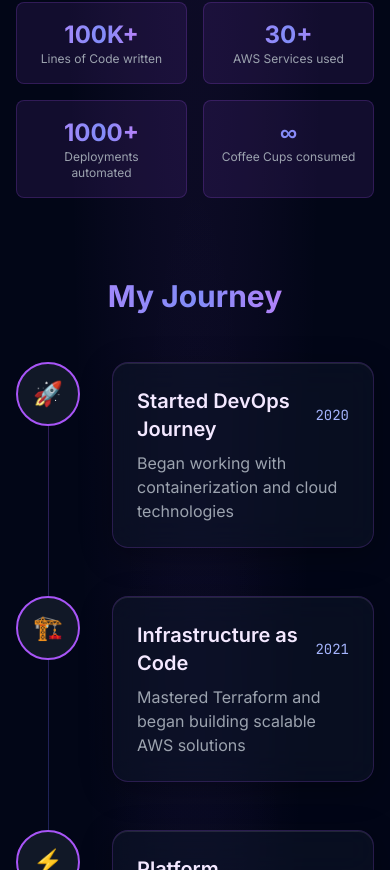
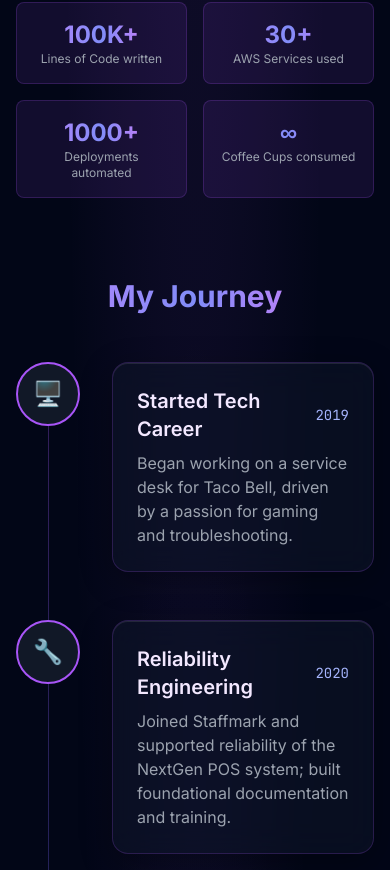
Before and after one commit to mhealy-dev/mHealy.dev, a SvelteKit app: page /about in a window 390 px wide. Shown: the part 1130-2000 px from the top of the page. Built offline with nearby package versions, Linux system fonts and the light colour scheme.

Commit message:
fix: update to remove cell

```diff
--- a/src/lib/components/ContactSection.svelte
+++ b/src/lib/components/ContactSection.svelte
@@ -1,12 +1,12 @@
 <script lang="ts">
-	let formData = {
+	let formData = $state({
 		name: '',
 		email: '',
 		message: ''
-	};
+	});
 
-	let isSubmitting = false;
-	let submitMessage = '';
+	let isSubmitting = $state(false);
+	let submitMessage = $state('');
 
 	async function handleSubmit(e: Event) {
 		e.preventDefault();
@@ -43,7 +43,7 @@
 		<h2 class="text-4xl font-bold text-center mb-4 gradient-text">Get In Touch</h2>
 		<p class="text-center text-gray-400 mb-12">Let's create something amazing together</p>
 
-		<form on:submit={handleSubmit} class="space-y-6">
+		<form onsubmit={handleSubmit} class="space-y-6">
 			<div>
 				<label for="name" class="block text-sm font-medium mb-2 text-primary-300">Name</label>
 				<input
--- a/src/lib/components/Footer.svelte
+++ b/src/lib/components/Footer.svelte
@@ -11,11 +11,6 @@
             name: "LinkedIn",
             href: "https://www.linkedin.com/in/michael-healy-5aabaa161/",
             icon: "linkedin",
-        },
-        {
-            name: "Twitter",
-            href: "https://twitter.com/mhealy",
-            icon: "twitter",
         },
     ];
 </script>
--- a/src/lib/components/Hero.svelte
+++ b/src/lib/components/Hero.svelte
@@ -1,14 +1,12 @@
 <script lang="ts">
-    import { onMount } from "svelte";
+    let typedText = $state("");
+    const roles = ["Platform Engineer", "Problem Solver", "Tech Enthusiast"];
+    let currentRole = $state(0);
+    let isDeleting = $state(false);
+    let scrollY = $state(0);
+    let showScrollIndicator = $derived(scrollY < 50); // Show when at top, hide when scrolled down
 
-    let typedText = "";
-    const roles = ["Platform Engineer", "Problem Solver", "Tech Enthusiast"];
-    let currentRole = 0;
-    let isDeleting = false;
-    let scrollY = 0;
-    let showScrollIndicator = true;
-
-    onMount(() => {
+    $effect(() => {
         const typeSpeed = 100;
         const deleteSpeed = 50;
         const pauseTime = 2000;
@@ -43,7 +41,6 @@
         // Handle scroll indicator visibility
         const handleScroll = () => {
             scrollY = window.scrollY;
-            showScrollIndicator = scrollY < 50; // Show when at top, hide when scrolled down
         };
 
         window.addEventListener('scroll', handleScroll);
--- a/src/lib/components/Navigation.svelte
+++ b/src/lib/components/Navigation.svelte
@@ -1,9 +1,8 @@
 <script lang="ts">
     import { page } from "$app/stores";
-    import { onMount } from "svelte";
 
-    let isScrolled = false;
-    let isMobileMenuOpen = false;
+    let isScrolled = $state(false);
+    let isMobileMenuOpen = $state(false);
 
     const navItems = [
         { href: "/", label: "Home" },
@@ -13,7 +12,7 @@
         { href: "/contact", label: "Contact" },
     ];
 
-    onMount(() => {
+    $effect(() => {
         const handleScroll = () => {
             isScrolled = window.scrollY > 20;
         };
@@ -57,7 +56,7 @@
 
             <!-- Mobile Menu Button -->
             <button
-                on:click={() => (isMobileMenuOpen = !isMobileMenuOpen)}
+                onclick={() => (isMobileMenuOpen = !isMobileMenuOpen)}
                 class="md:hidden p-2 rounded-lg border border-primary-500 border-opacity-20 hover:border-primary-500 hover:border-opacity-40 hover:bg-primary-500 hover:bg-opacity-10 transition-all duration-300"
             >
                 <svg
@@ -95,7 +94,7 @@
                     {#each navItems as item}
                         <a
                             href={item.href}
-                            on:click={() => (isMobileMenuOpen = false)}
+                            onclick={() => (isMobileMenuOpen = false)}
                             class="block text-lg font-medium text-gray-300 hover:text-primary-300 transition-colors"
                             class:text-primary-300={$page.url.pathname ===
                                 item.href}
--- a/src/lib/components/SkillsSection.svelte
+++ b/src/lib/components/SkillsSection.svelte
@@ -84,7 +84,7 @@
 		}
 	];
 
-	let expandedSkill: string | null = null;
+	let expandedSkill = $state<string | null>(null);
 </script>
 
 <section id="skills" class="py-20 relative">
@@ -95,9 +95,11 @@
 		<div class="grid grid-cols-1 md:grid-cols-2 lg:grid-cols-3 gap-6 items-start">
 			{#each skills as skill, i}
 				<div class="card p-6 group transition-all duration-500 ease-in-out relative cursor-pointer overflow-hidden"
+				     role="button"
+				     tabindex="0"
 				     style="animation-delay: {i * 100}ms; min-height: 100px;"
-				     on:mouseenter={() => expandedSkill = skill.name}
-				     on:mouseleave={() => expandedSkill = null}>
+				     onmouseenter={() => expandedSkill = skill.name}
+				     onmouseleave={() => expandedSkill = null}>
 					<div class="flex justify-between items-center mb-3">
 						<h3 class="font-semibold text-lg text-primary-200 transition-colors duration-300 {expandedSkill === skill.name ? 'text-primary-100' : ''}">{skill.name}</h3>
 						<span class="text-xs px-2 py-1 rounded-full bg-primary-500 bg-opacity-20 text-primary-300 transition-all duration-300 {expandedSkill === skill.name ? 'bg-opacity-30' : ''}">
--- a/src/routes/about/+page.svelte
+++ b/src/routes/about/+page.svelte
@@ -1,54 +1,79 @@
 <script lang="ts">
-	import { onMount } from 'svelte';
-
-	let currentImageIndex = 0;
-	let isImageLoading = true;
+    let currentImageIndex = $state(0);
+    let isImageLoading = $state(true);
 
     // Timeline data
     const timeline = [
         {
-			year: '2020',
-			title: 'Started DevOps Journey',
-			description: 'Began working with containerization and cloud technologies',
-			icon: '🚀'
+            year: "2019",
+            title: "Started Tech Career",
+            description:
+                "Began working on a service desk for Taco Bell, driven by a passion for gaming and troubleshooting.",
+            icon: "🖥️",
         },
         {
-			year: '2021',
-			title: 'Infrastructure as Code',
-			description: 'Mastered Terraform and began building scalable AWS solutions',
-			icon: '🏗️'
+            year: "2020",
+            title: "Reliability Engineering",
+            description:
+                "Joined Staffmark and supported reliability of the NextGen POS system; built foundational documentation and training.",
+            icon: "🔧",
         },
         {
-			year: '2022',
-			title: 'Platform Engineering',
-			description: 'Transitioned to Platform Engineering, focusing on developer experience',
-			icon: '⚡'
+            year: "2021",
+            title: "POS Infrastructure Lead",
+            description:
+                "Promoted to PSA I–III roles at Taco Bell, leading automation and dashboard work for FOH/NGPOS initiatives.",
+            icon: "📊",
         },
         {
-			year: '2023',
-			title: 'Full Stack Evolution',
-			description: 'Expanded skills to include modern frontend frameworks and Go',
-			icon: '🎯'
-		}
+            year: "2024",
+            title: "Automation Specialist",
+            description:
+                "Joined Yum! Brands, built tools, dashboards, and incident response systems; led internal enablement efforts.",
+            icon: "⚙️",
+        },
+        {
+            year: "2025",
+            title: "Platform Engineer",
+            description:
+                "Transitioned to one of three Platform Engineers on the Byte team, focused on internal developer platforms and temporal workflows.",
+            icon: "🚀",
+        },
     ];
 
     // Interests/hobbies
     const interests = [
-		{ name: 'Open Source', icon: '💻', description: 'Contributing to OSS projects' },
-		{ name: 'Cloud Architecture', icon: '☁️', description: 'Designing scalable systems' },
-		{ name: 'Automation', icon: '🤖', description: 'If it can be automated, it should be' },
-		{ name: 'Learning', icon: '📚', description: 'Always exploring new technologies' }
+        {
+            name: "Open Source",
+            icon: "💻",
+            description: "Contributing to OSS projects",
+        },
+        {
+            name: "Cloud Architecture",
+            icon: "☁️",
+            description: "Designing scalable systems",
+        },
+        {
+            name: "Automation",
+            icon: "🤖",
+            description: "If it can be automated, it should be",
+        },
+        {
+            name: "Learning",
+            icon: "📚",
+            description: "Always exploring new technologies",
+        },
     ];
 
     // Fun facts or stats
     const stats = [
-		{ label: 'Lines of Code', value: '100K+', suffix: 'written' },
-		{ label: 'AWS Services', value: '30+', suffix: 'used' },
-		{ label: 'Deployments', value: '1000+', suffix: 'automated' },
-		{ label: 'Coffee Cups', value: '∞', suffix: 'consumed' }
+        { label: "Lines of Code", value: "100K+", suffix: "written" },
+        { label: "AWS Services", value: "30+", suffix: "used" },
+        { label: "Deployments", value: "1000+", suffix: "automated" },
+        { label: "Coffee Cups", value: "∞", suffix: "consumed" },
     ];
 
-	onMount(() => {
+    $effect(() => {
         // Simulate image loading
         setTimeout(() => {
             isImageLoading = false;
@@ -58,7 +83,10 @@
 
 <svelte:head>
     <title>About - Michael Healy</title>
-	<meta name="description" content="Learn more about Michael Healy - Platform Engineer, problem solver, and technology enthusiast" />
+    <meta
+        name="description"
+        content="Learn more about Michael Healy - Platform Engineer, problem solver, and technology enthusiast"
+    />
 </svelte:head>
 
 <div class="min-h-screen pt-20 pb-12">
@@ -66,22 +94,38 @@
         <!-- Hero Section -->
         <section class="mb-20">
             <div class="max-w-6xl mx-auto">
-				<h1 class="text-4xl md:text-5xl font-bold text-center mb-8 gradient-text">About Me</h1>
+                <h1
+                    class="text-4xl md:text-5xl font-bold text-center mb-8 gradient-text"
+                >
+                    About Me
+                </h1>
 
                 <div class="grid md:grid-cols-2 gap-12 items-center">
                     <!-- Image/Avatar Section -->
                     <div class="relative group">
-						<div class="aspect-square max-w-md mx-auto relative overflow-hidden rounded-2xl">
+                        <div
+                            class="aspect-square max-w-md mx-auto relative overflow-hidden rounded-2xl"
+                        >
                             {#if isImageLoading}
-								<div class="absolute inset-0 bg-primary-500 bg-opacity-10 animate-pulse"></div>
+                                <div
+                                    class="absolute inset-0 bg-primary-500 bg-opacity-10 animate-pulse"
+                                ></div>
                             {/if}
-							<div class="absolute inset-0 bg-gradient-to-br from-primary-500 to-secondary-500 opacity-20"></div>
-							<div class="absolute inset-0 flex items-center justify-center">
+                            <div
+                                class="absolute inset-0 bg-gradient-to-br from-primary-500 to-secondary-500 opacity-20"
+                            ></div>
+                            <div
+                                class="absolute inset-0 flex items-center justify-center"
+                            >
                                 <div class="text-9xl">👨‍💻</div>
                             </div>
                             <!-- Decorative elements -->
-							<div class="absolute -top-4 -right-4 w-24 h-24 bg-accent-500 rounded-full blur-2xl opacity-30 group-hover:opacity-50 transition-opacity"></div>
-							<div class="absolute -bottom-4 -left-4 w-32 h-32 bg-primary-500 rounded-full blur-2xl opacity-30 group-hover:opacity-50 transition-opacity"></div>
+                            <div
+                                class="absolute -top-4 -right-4 w-24 h-24 bg-accent-500 rounded-full blur-2xl opacity-30 group-hover:opacity-50 transition-opacity"
+                            ></div>
+                            <div
+                                class="absolute -bottom-4 -left-4 w-32 h-32 bg-primary-500 rounded-full blur-2xl opacity-30 group-hover:opacity-50 transition-opacity"
+                            ></div>
                         </div>
                     </div>
 
@@ -92,31 +136,59 @@
                         </h2>
                         <div class="space-y-4 text-gray-300 leading-relaxed">
                             <p>
-								I'm a <span class="text-primary-300 font-semibold">Platform Engineer</span> passionate about building
-								scalable infrastructure and creating tools that empower developers. With expertise in
-								<span class="text-secondary-300 font-semibold">Go, Terraform, and AWS</span>, I specialize in
-								designing cloud-native solutions that are both robust and elegant.
+                                I'm a <span
+                                    class="text-primary-300 font-semibold"
+                                    >Platform Engineer</span
+                                >
+                                passionate about building scalable infrastructure
+                                and creating tools that empower developers. With
+                                expertise in
+                                <span class="text-secondary-300 font-semibold"
+                                    >Go, Terraform, and AWS</span
+                                >, I specialize in designing cloud-native
+                                solutions that are both robust and elegant.
                             </p>
                             <p>
-								My journey in tech started with a curiosity about how things work under the hood.
-								This curiosity evolved into a career focused on <span class="text-accent-300 font-semibold">Infrastructure as Code</span>,
-								<span class="text-accent-300 font-semibold">DevOps practices</span>, and
-								<span class="text-accent-300 font-semibold">full-stack development</span>.
+                                My journey in tech started with a curiosity
+                                about how things work under the hood. This
+                                curiosity evolved into a career focused on <span
+                                    class="text-accent-300 font-semibold"
+                                    >Infrastructure as Code</span
+                                >,
+                                <span class="text-accent-300 font-semibold"
+                                    >DevOps practices</span
+                                >, and
+                                <span class="text-accent-300 font-semibold"
+                                    >full-stack development</span
+                                >.
                             </p>
                             <p>
-								When I'm not architecting cloud solutions or writing Go microservices, you'll find me
-								exploring new technologies, contributing to open-source projects, or optimizing my
-								development workflow (because who doesn't love a good automation script?).
+                                When I'm not architecting cloud solutions or
+                                writing Go microservices, you'll find me
+                                exploring new technologies, contributing to
+                                open-source projects, or optimizing my
+                                development workflow (because who doesn't love a
+                                good automation script?).
                             </p>
                         </div>
 
                         <!-- Quick stats -->
                         <div class="grid grid-cols-2 gap-4 pt-4">
                             {#each stats as stat, i}
-								<div class="text-center p-4 rounded-lg bg-primary-500 bg-opacity-10 border border-primary-500 border-opacity-20"
-								     style="animation: fadeIn 0.5s ease-out {i * 0.1}s both">
-									<div class="text-2xl font-bold gradient-text">{stat.value}</div>
-									<div class="text-xs text-gray-400">{stat.label} {stat.suffix}</div>
+                                <div
+                                    class="text-center p-4 rounded-lg bg-primary-500 bg-opacity-10 border border-primary-500 border-opacity-20"
+                                    style="animation: fadeIn 0.5s ease-out {i *
+                                        0.1}s both"
+                                >
+                                    <div
+                                        class="text-2xl font-bold gradient-text"
+                                    >
+                                        {stat.value}
+                                    </div>
+                                    <div class="text-xs text-gray-400">
+                                        {stat.label}
+                                        {stat.suffix}
+                                    </div>
                                 </div>
                             {/each}
                         </div>
@@ -127,29 +199,51 @@
 
         <!-- Timeline Section -->
         <section class="mb-20">
-			<h2 class="text-3xl font-bold text-center mb-12 gradient-text">My Journey</h2>
+            <h2 class="text-3xl font-bold text-center mb-12 gradient-text">
+                My Journey
+            </h2>
             <div class="max-w-4xl mx-auto">
                 <div class="relative">
                     <!-- Timeline line -->
-					<div class="absolute left-8 top-0 bottom-0 w-px bg-gradient-to-b from-primary-500 via-secondary-500 to-accent-500 opacity-30"></div>
+                    <div
+                        class="absolute left-8 top-0 bottom-0 w-px bg-gradient-to-b from-primary-500 via-secondary-500 to-accent-500 opacity-30"
+                    ></div>
 
                     <!-- Timeline items -->
                     <div class="space-y-12">
                         {#each timeline as item, i}
-							<div class="relative flex items-start group"
-							     style="animation: slideIn 0.5s ease-out {i * 0.1}s both">
+                            <div
+                                class="relative flex items-start group"
+                                style="animation: slideIn 0.5s ease-out {i *
+                                    0.1}s both"
+                            >
                                 <!-- Icon -->
-								<div class="relative z-10 flex items-center justify-center w-16 h-16 rounded-full bg-gray-900 border-2 border-primary-500 group-hover:border-accent-500 transition-colors">
+                                <div
+                                    class="relative z-10 flex items-center justify-center w-16 h-16 rounded-full bg-gray-900 border-2 border-primary-500 group-hover:border-accent-500 transition-colors"
+                                >
                                     <span class="text-2xl">{item.icon}</span>
                                 </div>
 
                                 <!-- Content -->
-								<div class="ml-8 flex-1 card p-6 group-hover:transform group-hover:translate-x-2 transition-all duration-300">
-									<div class="flex items-center justify-between mb-2">
-										<h3 class="text-xl font-semibold text-primary-100">{item.title}</h3>
-										<span class="text-sm text-secondary-300 font-mono">{item.year}</span>
+                                <div
+                                    class="ml-8 flex-1 card p-6 group-hover:transform group-hover:translate-x-2 transition-all duration-300"
+                                >
+                                    <div
+                                        class="flex items-center justify-between mb-2"
+                                    >
+                                        <h3
+                                            class="text-xl font-semibold text-primary-100"
+                                        >
+                                            {item.title}
+                                        </h3>
+                                        <span
+                                            class="text-sm text-secondary-300 font-mono"
+                                            >{item.year}</span
+                                        >
                                     </div>
-									<p class="text-gray-400">{item.description}</p>
+                                    <p class="text-gray-400">
+                                        {item.description}
+                                    </p>
                                 </div>
                             </div>
                         {/each}
@@ -160,14 +254,27 @@
 
         <!-- Interests Section -->
         <section class="mb-20">
-			<h2 class="text-3xl font-bold text-center mb-12 gradient-text">What Drives Me</h2>
-			<div class="grid md:grid-cols-2 lg:grid-cols-4 gap-6 max-w-5xl mx-auto">
+            <h2 class="text-3xl font-bold text-center mb-12 gradient-text">
+                What Drives Me
+            </h2>
+            <div
+                class="grid md:grid-cols-2 lg:grid-cols-4 gap-6 max-w-5xl mx-auto"
+            >
                 {#each interests as interest, i}
-					<div class="card p-6 text-center group hover:transform hover:scale-105 transition-all duration-300"
-					     style="animation: bounceIn 0.6s ease-out {i * 0.1}s both">
-						<div class="text-4xl mb-4 group-hover:animate-bounce">{interest.icon}</div>
-						<h3 class="text-lg font-semibold text-primary-200 mb-2">{interest.name}</h3>
-						<p class="text-sm text-gray-400">{interest.description}</p>
+                    <div
+                        class="card p-6 text-center group hover:transform hover:scale-105 transition-all duration-300"
+                        style="animation: bounceIn 0.6s ease-out {i *
+                            0.1}s both"
+                    >
+                        <div class="text-4xl mb-4 group-hover:animate-bounce">
+                            {interest.icon}
+                        </div>
+                        <h3 class="text-lg font-semibold text-primary-200 mb-2">
+                            {interest.name}
+                        </h3>
+                        <p class="text-sm text-gray-400">
+                            {interest.description}
+                        </p>
                     </div>
                 {/each}
             </div>
@@ -176,13 +283,21 @@
         <!-- Values/Philosophy Section -->
         <section class="mb-20">
             <div class="max-w-4xl mx-auto text-center">
-				<h2 class="text-3xl font-bold mb-8 gradient-text">My Philosophy</h2>
+                <h2 class="text-3xl font-bold mb-8 gradient-text">
+                    My Philosophy
+                </h2>
                 <div class="card p-8 md:p-12 relative overflow-hidden">
-					<div class="absolute top-0 right-0 w-64 h-64 bg-primary-500 rounded-full blur-3xl opacity-10"></div>
-					<div class="absolute bottom-0 left-0 w-64 h-64 bg-secondary-500 rounded-full blur-3xl opacity-10"></div>
-					<blockquote class="relative z-10 text-xl md:text-2xl text-gray-300 font-light italic leading-relaxed">
-						"The best infrastructure is invisible to those who use it,
-						yet empowers them to build amazing things."
+                    <div
+                        class="absolute top-0 right-0 w-64 h-64 bg-primary-500 rounded-full blur-3xl opacity-10"
+                    ></div>
+                    <div
+                        class="absolute bottom-0 left-0 w-64 h-64 bg-secondary-500 rounded-full blur-3xl opacity-10"
+                    ></div>
+                    <blockquote
+                        class="relative z-10 text-xl md:text-2xl text-gray-300 font-light italic leading-relaxed"
+                    >
+                        "The best infrastructure is invisible to those who use
+                        it, yet empowers them to build amazing things."
                     </blockquote>
                     <div class="mt-6 text-gray-400">
                         — My approach to Platform Engineering
@@ -193,18 +308,17 @@
 
         <!-- CTA Section -->
         <section class="text-center">
-			<h2 class="text-2xl font-bold mb-6 text-primary-100">Let's Build Something Together</h2>
+            <h2 class="text-2xl font-bold mb-6 text-primary-100">
+                Let's Build Something Together
+            </h2>
             <p class="text-gray-400 mb-8 max-w-2xl mx-auto">
-				Whether you need help with cloud infrastructure, DevOps practices, or full-stack development,
-				I'm always excited to tackle new challenges.
+                Whether you need help with cloud infrastructure, DevOps
+                practices, or full-stack development, I'm always excited to
+                tackle new challenges.
             </p>
             <div class="flex flex-col sm:flex-row gap-4 justify-center">
-				<a href="/contact" class="btn btn-primary">
-					Get in Touch
-				</a>
-				<a href="/projects" class="btn btn-outline">
-					View My Work
-				</a>
+                <a href="/contact" class="btn btn-primary"> Get in Touch </a>
+                <a href="/projects" class="btn btn-outline"> View My Work </a>
             </div>
         </section>
     </div>
```
Also changed, not shown: src/routes/contact/+page.svelte (+8 -8 lines), src/routes/projects/+page.svelte (+11 -21 lines), src/routes/resume/+page.svelte (+8 -38 lines). Lines whose indentation alone changed are shown as unchanged.
